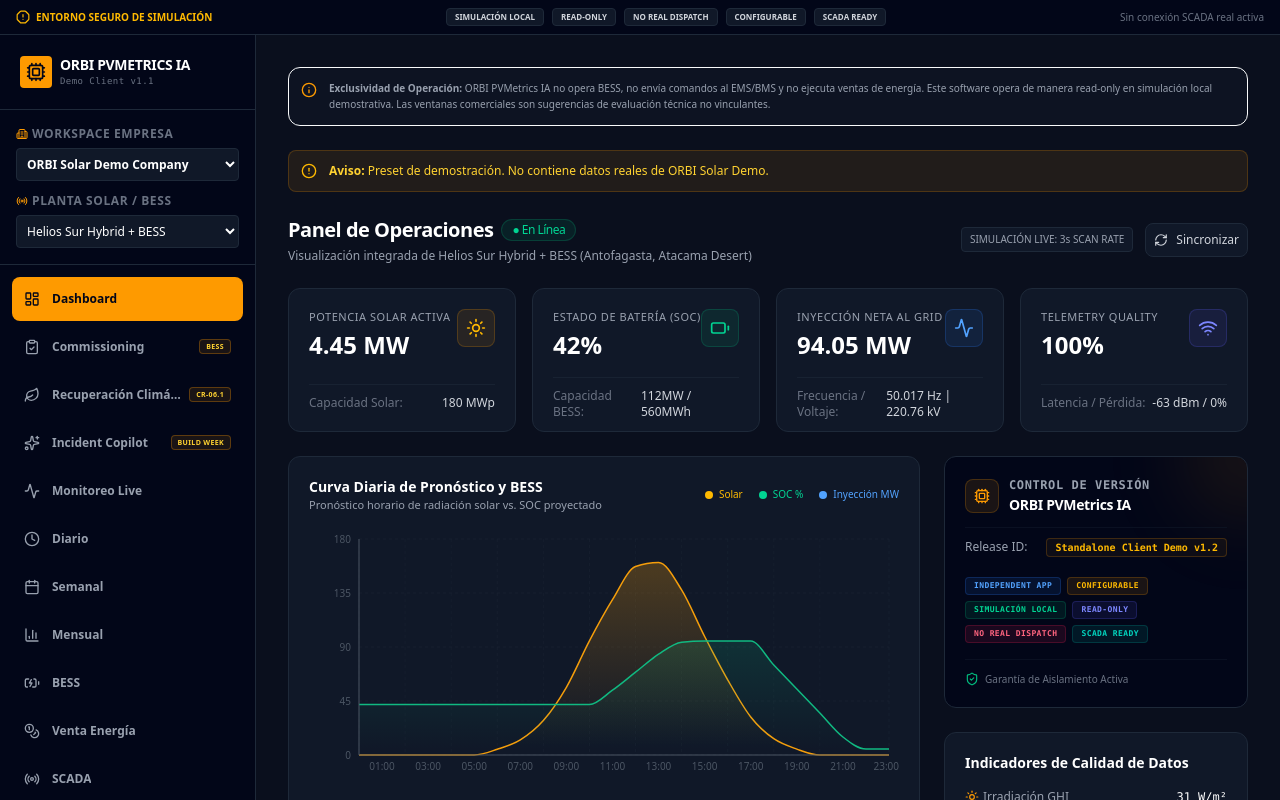
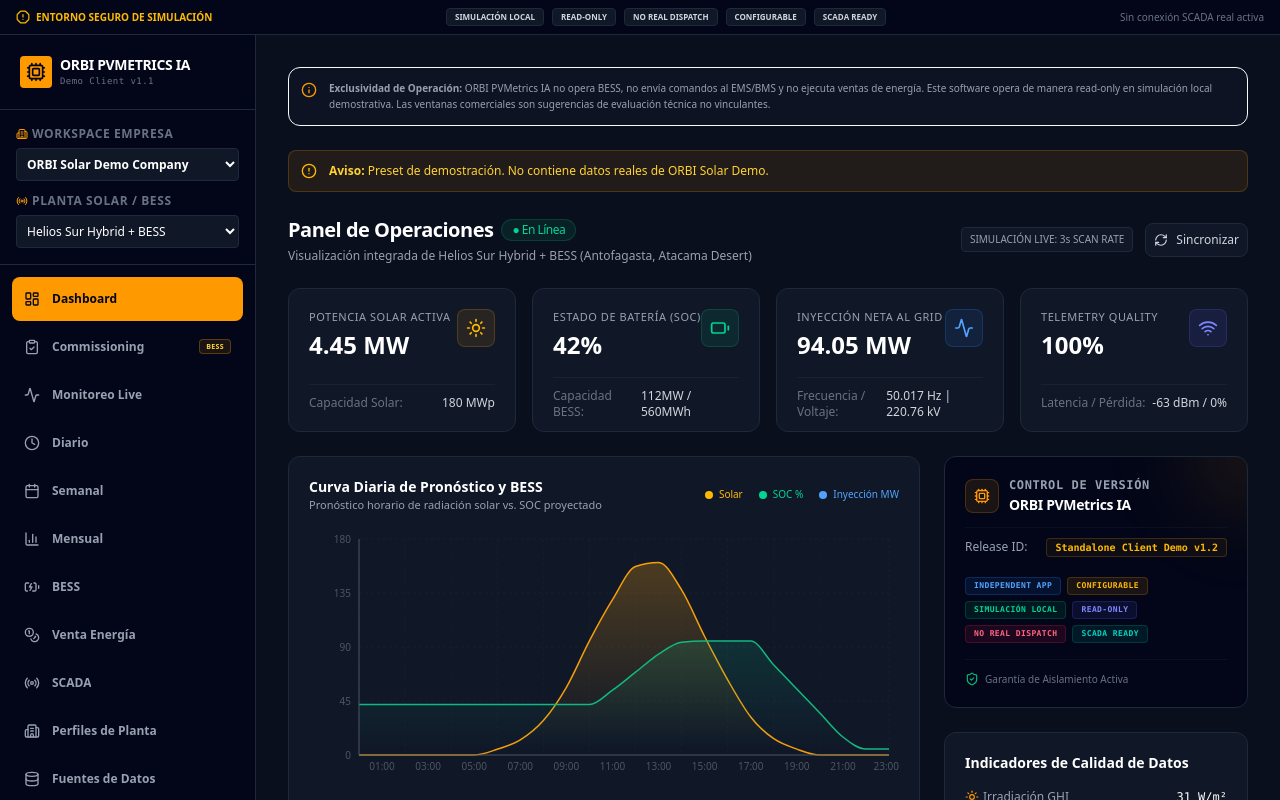
Before and after one commit to ingeniusvictor/orbi-pvmetrics-build-week, a React (Vite) app: page / in a window 1280 px wide. Shown: the top 800 px of the page. Built offline with nearby package versions, Linux system fonts and the light colour scheme.

Commit message:
refactor(app): hide internal and legacy competition nav surfaces

```diff
--- a/src/pvmetrics-standalone/app/OrbiPVMetricsStandaloneApp.tsx
+++ b/src/pvmetrics-standalone/app/OrbiPVMetricsStandaloneApp.tsx
@@ -1,5 +1,6 @@
 import React, { lazy, Suspense, useState } from 'react';
 import { StateProvider, useAppState } from './StateContext';
+import { PRODUCT_FEATURE_VISIBILITY, isProductNavVisible } from './productFeatureVisibility';
 import { DashboardView } from '../components/DashboardView';
 import { PVMetricsLiveMonitoringDashboard } from '../components/live/PVMetricsLiveMonitoringDashboard';
 import { ForecastViews } from '../components/ForecastViews';
@@ -72,8 +73,12 @@
     ...(COMMISSIONING_FEATURE_FLAGS.workspaceEnabled
       ? [{ id: 'commissioning', label: 'Commissioning', icon: ClipboardCheck, badge: 'BESS' }]
       : []),
-    { id: 'climate-recovery', label: shellEnglish ? 'Climate Recovery' : 'Recuperación Climática', icon: Leaf, badge: 'CR-06.1' },
-    { id: 'incident-copilot', label: 'Incident Copilot', icon: Sparkles, badge: 'Build Week' },
+    ...(isProductNavVisible(PRODUCT_FEATURE_VISIBILITY.climateRecovery)
+      ? [{ id: 'climate-recovery', label: shellEnglish ? 'Climate Recovery' : 'Recuperación Climática', icon: Leaf, badge: 'CR-06.1' }]
+      : []),
+    ...(isProductNavVisible(PRODUCT_FEATURE_VISIBILITY.incidentCopilot)
+      ? [{ id: 'incident-copilot', label: 'Incident Copilot', icon: Sparkles, badge: 'Build Week' }]
+      : []),
     { id: 'live', label: shellEnglish ? 'Live Monitoring' : 'Monitoreo Live', icon: Activity },
     { id: 'diario', label: shellEnglish ? 'Daily' : 'Diario', icon: Clock },
     { id: 'semanal', label: shellEnglish ? 'Weekly' : 'Semanal', icon: Calendar },
```
